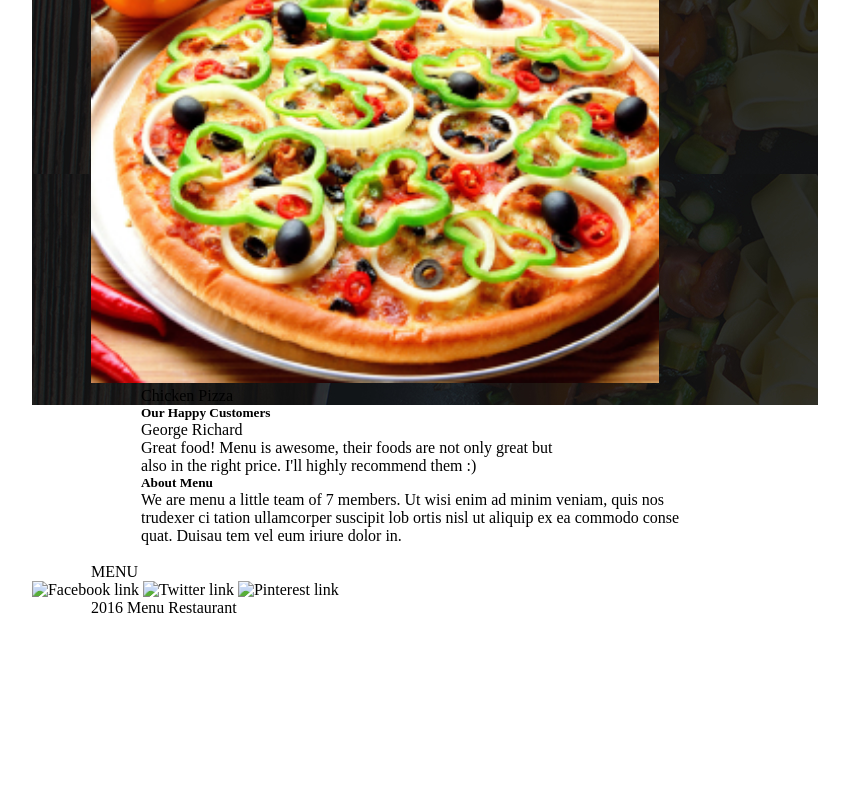
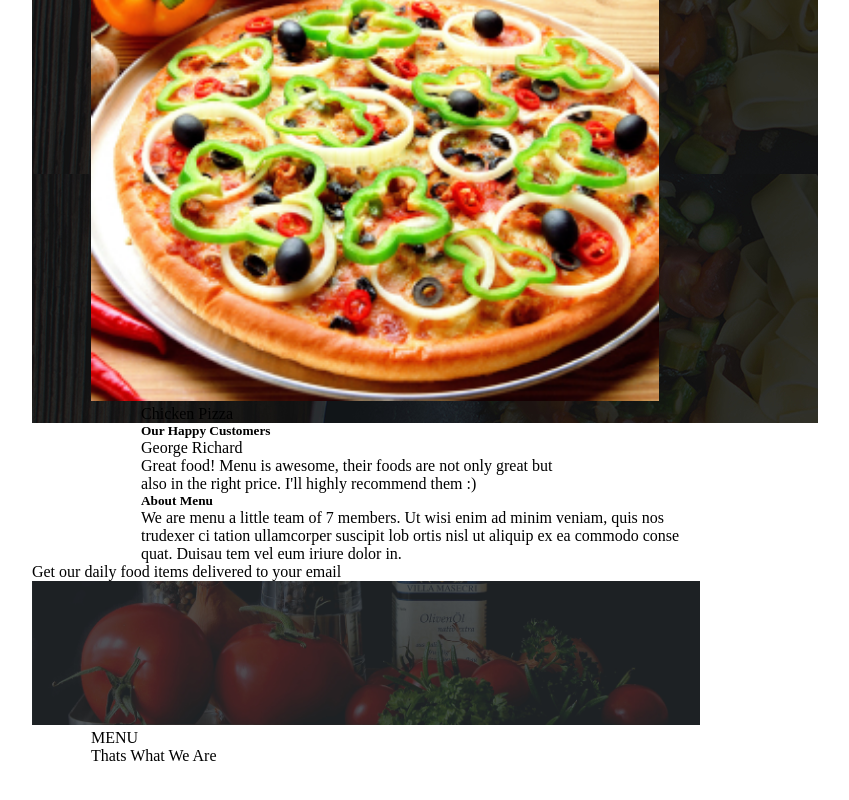
Before and after one commit to KyleTrippK/Anitas-Kitchen, a plain HTML site: page index.html in a window 1280 px wide. Shown: the part 2681-3481 px from the top of the page, without its empty margins (215-1064 px from the left). Before the commit the page ends 3298 px from the top, so only its background shows below. Drawn offline with Linux system fonts and the light colour scheme.

Commit message:
Adds the footerlogos on the footer division

```diff
--- a/index.html
+++ b/index.html
@@ -66,12 +66,12 @@
     <div id="foodsbg">
         <div>
             <table>
-                <tr>
+                    <th>
                         <td><p>Fast Food</p></td>
                         <td><p>Drinks</p></td>
                         <td><p>chicken</p></td>
                         <td><p>Rice</p></td>
-                </tr>
+                    </th>
                     </table>
                         <img src="./Assets/fastfoods/chickenBurger.jpg" alt="Chicken Burger">
                         <p>Chicken Burger</p>
@@ -81,7 +81,7 @@
                         <p>Chicken Pizza</p>
         </div>
     </div>
-    <div>
+    <div id="Customers">
         <div>
             <h5>Our Happy Customers</h5>
             <p>George Richard</p>
@@ -92,13 +92,16 @@
             <p>We are menu a little team of 7 members. Ut wisi enim ad minim veniam, quis nos trudexer ci tation ullamcorper suscipit lob ortis nisl ut aliquip ex ea commodo conse quat. Duisau tem vel eum iriure dolor in.</p>
         </div>
     </div>
-    <div></div>
     <div>
-        <img src="" alt="">
+        Get our daily food items delivered to your email
+    </div>
+    <div id="subscribe">
+        <img src="./Assets/backgrounds/subscribe.jpg" alt="subscribe">
         <p>MENU</p>
-        <img src="" alt="Facebook link">
-        <img src="" alt="Twitter link">
-        <img src="" alt="Pinterest link">
+        <p>Thats What We Are</p>
+        <img src="./Assets/footerlogs/facebook.png" alt="Facebook link">
+        <img src="./Assets/footerlogs/twitter.png" alt="Twitter link">
+        <img src="./Assets/footerlogs/pinterest.png" alt="Pinterest link">
         <p>2016 Menu Restaurant</p>
     </div>
 </body>
```
Lines whose indentation alone changed are shown as unchanged.
